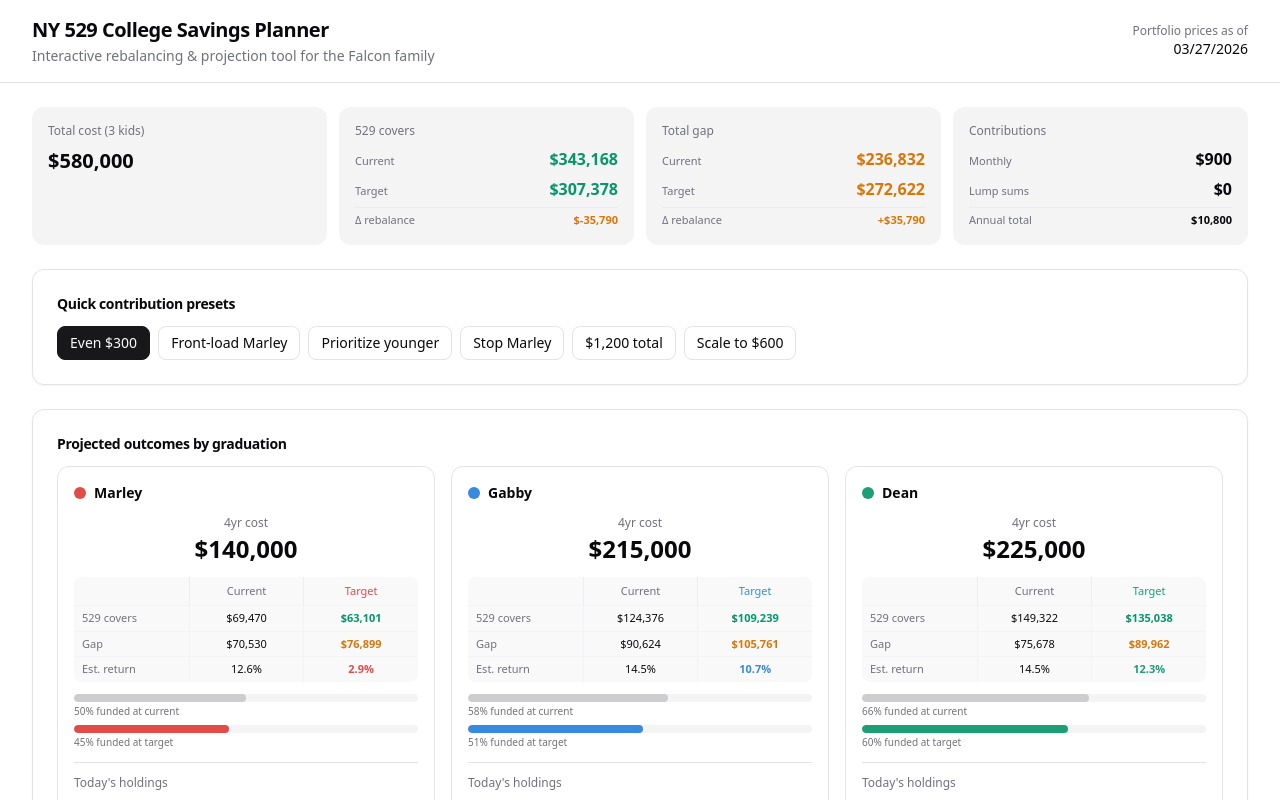
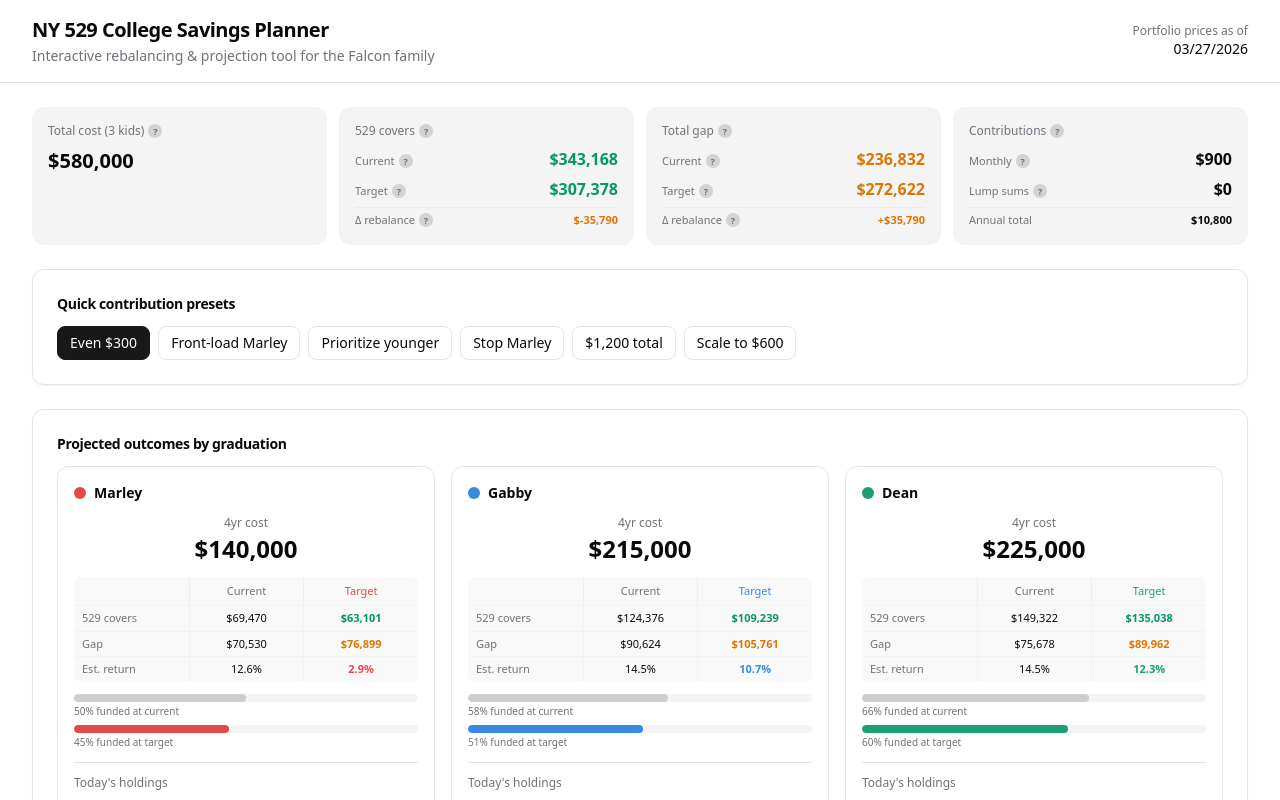
Before and after one commit to rkfalcon/529-planner, a Next.js app: page / in a window 1280 px wide. Shown: the top 800 px of the page. Built offline with nearby package versions, Linux system fonts and the light colour scheme.

Commit message:
feat: update src/components/PlannerPage.tsx

```diff
--- a/src/components/PlannerPage.tsx
+++ b/src/components/PlannerPage.tsx
@@ -190,27 +190,43 @@ export default function PlannerPage() {
       <main className="max-w-7xl mx-auto px-4 py-6 sm:px-6 lg:px-8 space-y-6">
         {/* Summary dashboard */}
         <div className="grid grid-cols-2 md:grid-cols-4 gap-3">
-          {/* Total cost — single value, no current/target split */}
+
+          {/* Total cost */}
           <div className="rounded-xl bg-muted p-4">
-            <div className="text-xs text-muted-foreground mb-2">Total cost (3 kids)</div>
+            <div className="text-xs text-muted-foreground mb-2 flex items-center">
+              Total cost (3 kids)
+              <InfoTooltip text="Your estimated total 4-year college costs across all three kids combined. Adjust each child's cost slider to reflect in-state vs. out-of-state tuition, expected scholarships, or financial aid." />
+            </div>
             <div className="text-xl font-bold">{formatCurrency(totalCost)}</div>
           </div>
 
           {/* 529 covers — current vs target */}
           <div className="rounded-xl bg-muted p-4">
-            <div className="text-xs text-muted-foreground mb-2">529 covers</div>
+            <div className="text-xs text-muted-foreground mb-2 flex items-center">
+              529 covers
+              <InfoTooltip text="Projected amount your 529 accounts will cover across all three kids' college costs. These are estimates based on historical fund returns compounded over time — actual results will vary. Not a guarantee." />
+            </div>
             <div className="space-y-1.5">
               <div className="flex items-baseline justify-between gap-2">
-                <span className="text-[11px] text-muted-foreground">Current</span>
+                <span className="text-[11px] text-muted-foreground flex items-center">
+                  Current
+                  <InfoTooltip text="Projection using your actual NY 529 holdings as of 03/27/2026: Marley (78% Growth Stock / 22% Moderate Growth), Gabby & Dean (100% Growth Stock Index). Nothing has been rebalanced." />
+                </span>
                 <span className="text-base font-semibold text-emerald-600">{formatCurrency(currentTotalCovered)}</span>
               </div>
               <div className="flex items-baseline justify-between gap-2">
-                <span className="text-[11px] text-muted-foreground">Target</span>
+                <span className="text-[11px] text-muted-foreground flex items-center">
+                  Target
+                  <InfoTooltip text="Projection if you rebalance each child's account to the target allocations shown in their tab. Updates live as you adjust sliders or allocation percentages." />
+                </span>
                 <span className="text-base font-semibold text-emerald-600">{formatCurrency(totalCovered)}</span>
               </div>
               {totalCovered !== currentTotalCovered && (
                 <div className="flex items-baseline justify-between gap-2 pt-1 border-t border-border/50">
-                  <span className="text-[11px] text-muted-foreground">Δ rebalance</span>
+                  <span className="text-[11px] text-muted-foreground flex items-center">
+                    Δ rebalance
+                    <InfoTooltip text="The net dollar change in projected coverage from switching to target allocations across all three accounts. Green means rebalancing improves projected coverage; amber means it reduces it (often intentional — trading return for lower risk)." />
+                  </span>
                   <span className={`text-[11px] font-semibold ${totalCovered >= currentTotalCovered ? "text-emerald-600" : "text-amber-600"}`}>
                     {totalCovered >= currentTotalCovered ? "+" : ""}{formatCurrency(totalCovered - currentTotalCovered)}
                   </span>
@@ -221,19 +237,31 @@ export default function PlannerPage() {
 
           {/* Total gap — current vs target */}
           <div className="rounded-xl bg-muted p-4">
-            <div className="text-xs text-muted-foreground mb-2">Total gap</div>
+            <div className="text-xs text-muted-foreground mb-2 flex items-center">
+              Total gap
+              <InfoTooltip text="The projected funding shortfall — how much of the total college costs your 529s won't cover. You'd need to fund this from other sources: personal savings, student loans, part-time work, or scholarships." />
+            </div>
             <div className="space-y-1.5">
               <div className="flex items-baseline justify-between gap-2">
-                <span className="text-[11px] text-muted-foreground">Current</span>
+                <span className="text-[11px] text-muted-foreground flex items-center">
+                  Current
+                  <InfoTooltip text="Projected gap using today's actual NY 529 holdings — before any rebalancing. This is your baseline: where things stand if you make no allocation changes." />
+                </span>
                 <span className="text-base font-semibold text-amber-600">{formatCurrency(currentTotalGap)}</span>
               </div>
               <div className="flex items-baseline justify-between gap-2">
-                <span className="text-[11px] text-muted-foreground">Target</span>
+                <span className="text-[11px] text-muted-foreground flex items-center">
+                  Target
+                  <InfoTooltip text="Projected gap after rebalancing to the target allocations. A larger gap than current doesn't necessarily mean a worse plan — it may reflect a more risk-appropriate allocation that trades some expected return for stability." />
+                </span>
                 <span className="text-base font-semibold text-amber-600">{formatCurrency(totalGap)}</span>
               </div>
               {totalGap !== currentTotalGap && (
                 <div className="flex items-baseline justify-between gap-2 pt-1 border-t border-border/50">
-                  <span className="text-[11px] text-muted-foreground">Δ rebalance</span>
+                  <span className="text-[11px] text-muted-foreground flex items-center">
+                    Δ rebalance
+                    <InfoTooltip text="How the gap changes by switching to target allocations. A positive number (amber) means the gap grows after rebalancing — common when moving from aggressive to conservative funds. A negative number (green) means rebalancing reduces the gap." />
+                  </span>
                   <span className={`text-[11px] font-semibold ${totalGap <= currentTotalGap ? "text-emerald-600" : "text-amber-600"}`}>
                     {totalGap <= currentTotalGap ? "" : "+"}{formatCurrency(totalGap - currentTotalGap)}
                   </span>
@@ -244,14 +272,23 @@ export default function PlannerPage() {
 
           {/* Contributions */}
           <div className="rounded-xl bg-muted p-4">
-            <div className="text-xs text-muted-foreground mb-2">Contributions</div>
+            <div className="text-xs text-muted-foreground mb-2 flex items-center">
+              Contributions
+              <InfoTooltip text="New money you're adding to the 529 accounts. Contributions are invested at each child's target allocation and compound with investment returns over time." />
+            </div>
             <div className="space-y-1.5">
               <div className="flex items-baseline justify-between gap-2">
-                <span className="text-[11px] text-muted-foreground">Monthly</span>
+                <span className="text-[11px] text-muted-foreground flex items-center">
+                  Monthly
+                  <InfoTooltip text="Combined monthly contributions across all three accounts. Adjust each child's slider independently — contributions don't have to be equal." />
+                </span>
                 <span className="text-base font-semibold">{formatCurrency(totalMonthly)}</span>
               </div>
               <div className="flex items-baseline justify-between gap-2">
-                <span className="text-[11px] text-muted-foreground">Lump sums</span>
+                <span className="text-[11px] text-muted-foreground flex items-center">
+                  Lump sums
+                  <InfoTooltip text="One-time additions to each child's balance, applied immediately and then projected to grow with investment returns. Use the lump sum slider on each child's tab." />
+                </span>
                 <span className="text-base font-semibold">{formatCurrency(totalLump)}</span>
               </div>
               <div className="flex items-baseline justify-between gap-2 pt-1 border-t border-border/50">
```
